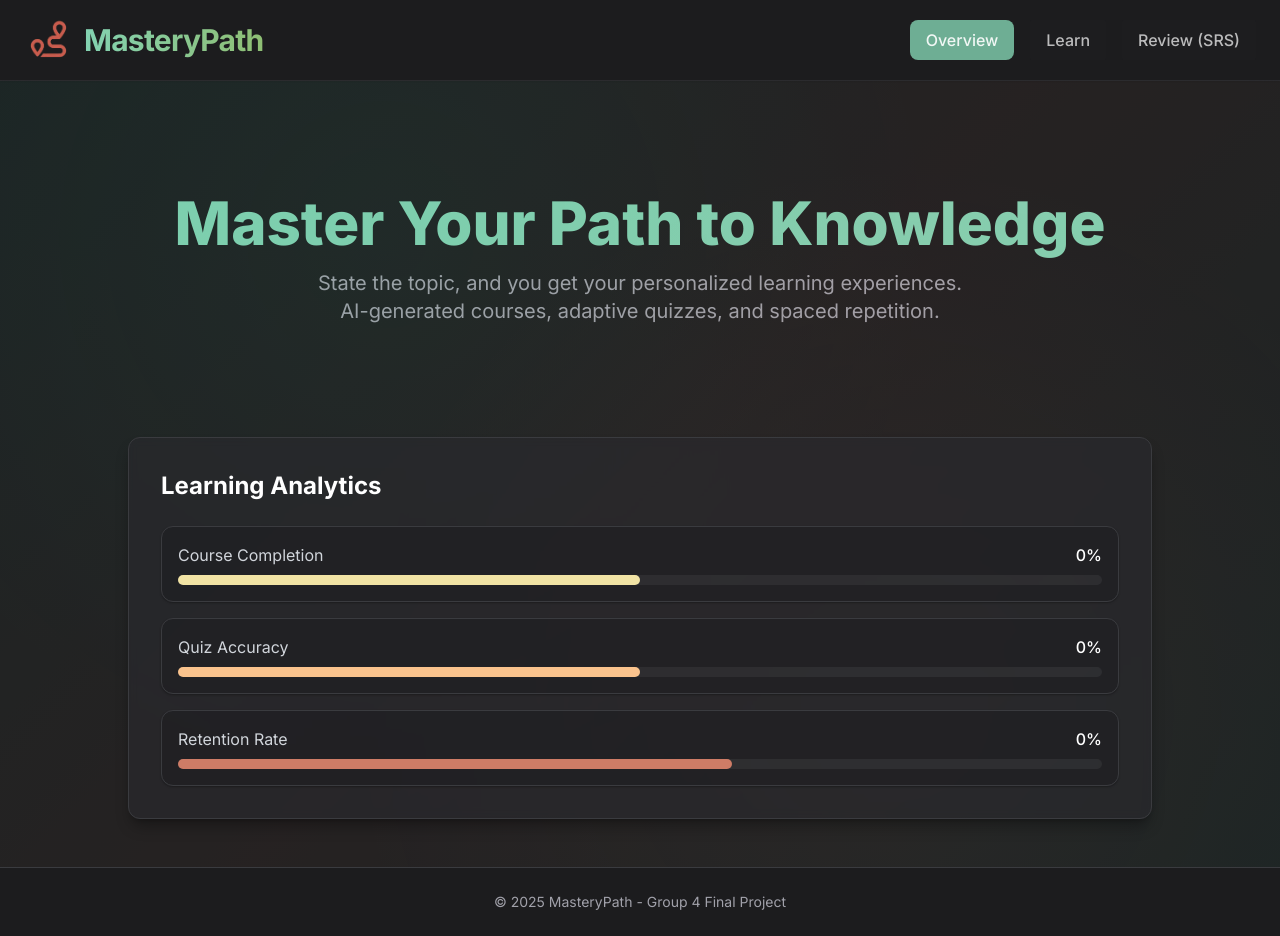
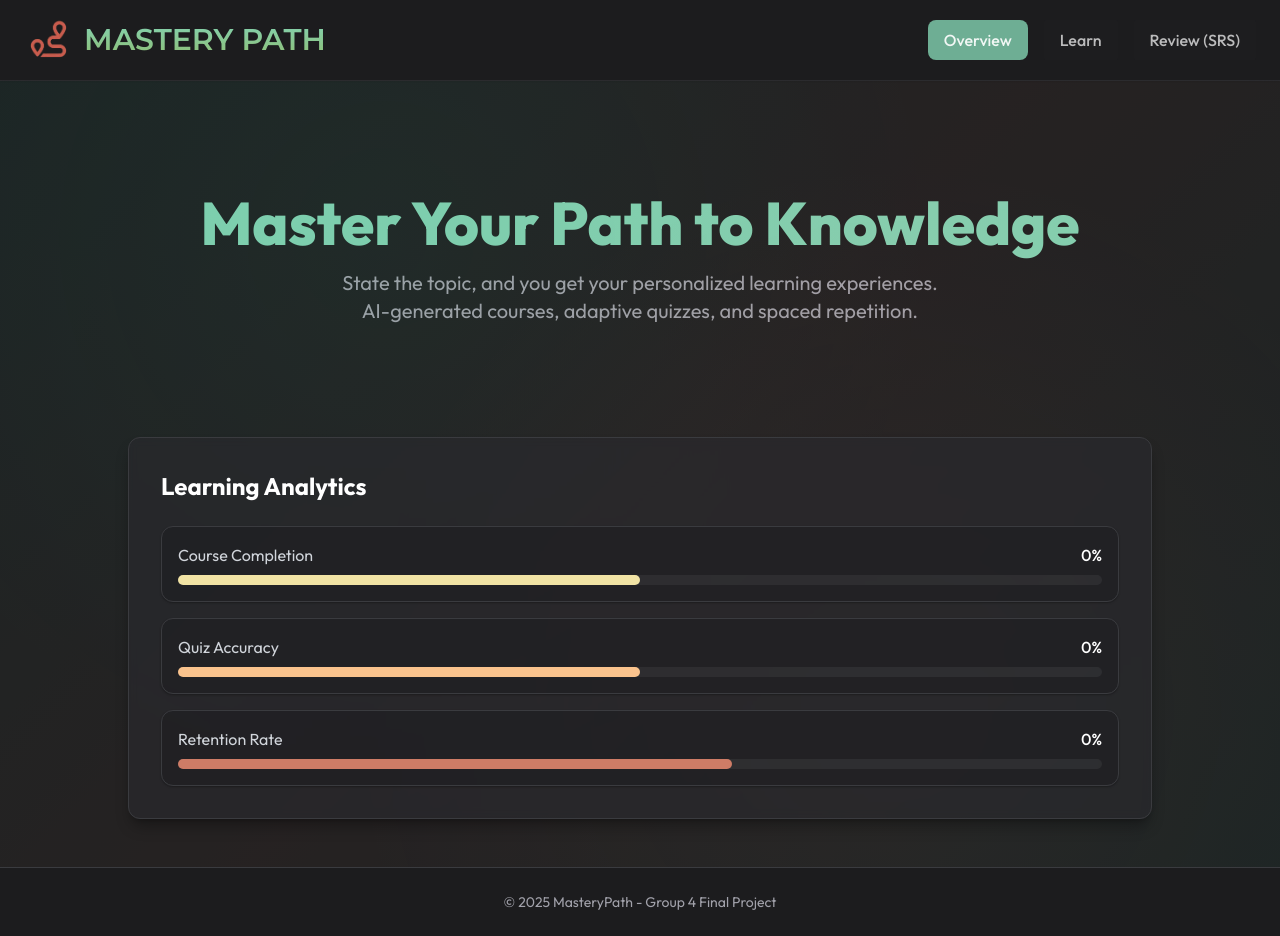
Before and after one commit to Bookdodo5/final-project-ai, a website: page FRONTEND/index.html in a window 1280 px wide. Drawn offline with nearby package versions, Linux system fonts and the light colour scheme; no server answers.

Commit message:
Fix: Change font

```diff
--- a/FRONTEND/css/styles.css
+++ b/FRONTEND/css/styles.css
@@ -19,7 +19,6 @@
 
 /* Global Layout Improvements */
 body {
-    font-family: 'Inter', -apple-system, BlinkMacSystemFont, 'Segoe UI', Roboto, sans-serif;
     margin: 0;
     padding: 0;
     background: var(--bg);
@@ -39,6 +38,7 @@ body {
     margin: 0;
     padding: 0;
     box-sizing: border-box;
+    font-family: 'Outfit', 'Inter', 'Oxanium', -apple-system, BlinkMacSystemFont, sans-serif;
 }
 
 .gradient-bg {
@@ -144,6 +144,13 @@ body {
         padding-top: 1.5rem;
         padding-bottom: 1.5rem;
     }
+}
+
+.logo-font {
+    font-family: "Montserrat", sans-serif;
+    font-optical-sizing: auto;
+    font-weight: 500;
+    font-style: normal;
 }
 
 /* High Contrast Mode */
--- a/FRONTEND/index.html
+++ b/FRONTEND/index.html
@@ -13,6 +13,11 @@
     <link href="https://cdnjs.cloudflare.com/ajax/libs/font-awesome/6.0.0/css/all.min.css" rel="stylesheet">
     <script src="https://cdn.tailwindcss.com?plugins=forms,typography,aspect-ratio"></script>
     <link rel="stylesheet" href="css/styles.css">
+    <link rel="preconnect" href="https://fonts.googleapis.com">
+    <link rel="preconnect" href="https://fonts.gstatic.com" crossorigin>
+    <link href="https://fonts.googleapis.com/css2?family=Montserrat:ital,wght@0,100..900;1,100..900&display=swap" rel="stylesheet">
+    <link href="https://fonts.googleapis.com/css2?family=Inter:ital,opsz,wght@0,14..32,100..900;1,14..32,100..900&family=Montserrat:ital,wght@0,100..900;1,100..900&family=Outfit:wght@100..900&family=Oxanium:wght@200..800&family=Poppins:ital,wght@0,100;0,200;0,300;0,400;0,500;0,600;0,700;0,800;0,900;1,100;1,200;1,300;1,400;1,500;1,600;1,700;1,800;1,900&display=swap" rel="stylesheet">
+    <link href="https://fonts.googleapis.com/css2?family=Geist+Mono:wght@100..900&display=swap" rel="stylesheet">
     <script>
         tailwind.config = {
             theme: {
@@ -49,8 +54,8 @@
                 <img class="size-8 sm:size-10 md:size-12 brightness-[250%] hue-rotate-[140deg] duration-300"
                     src="./assets/MasteryPath.png" alt="MasteryPath Logo" draggable="false">
                 <div
-                    class="text-lg sm:text-2xl md:text-3xl font-bold bg-gradient-to-r from-c1 to-c5 bg-clip-text text-transparent tracking-tight">
-                    MasteryPath
+                    class="logo-font text-lg sm:text-2xl md:text-3xl font-semibold tracking-normal bg-gradient-to-b from-c1 to-c5 bg-clip-text text-transparent">
+                    MASTERY PATH
                 </div>
             </div>
 
```
